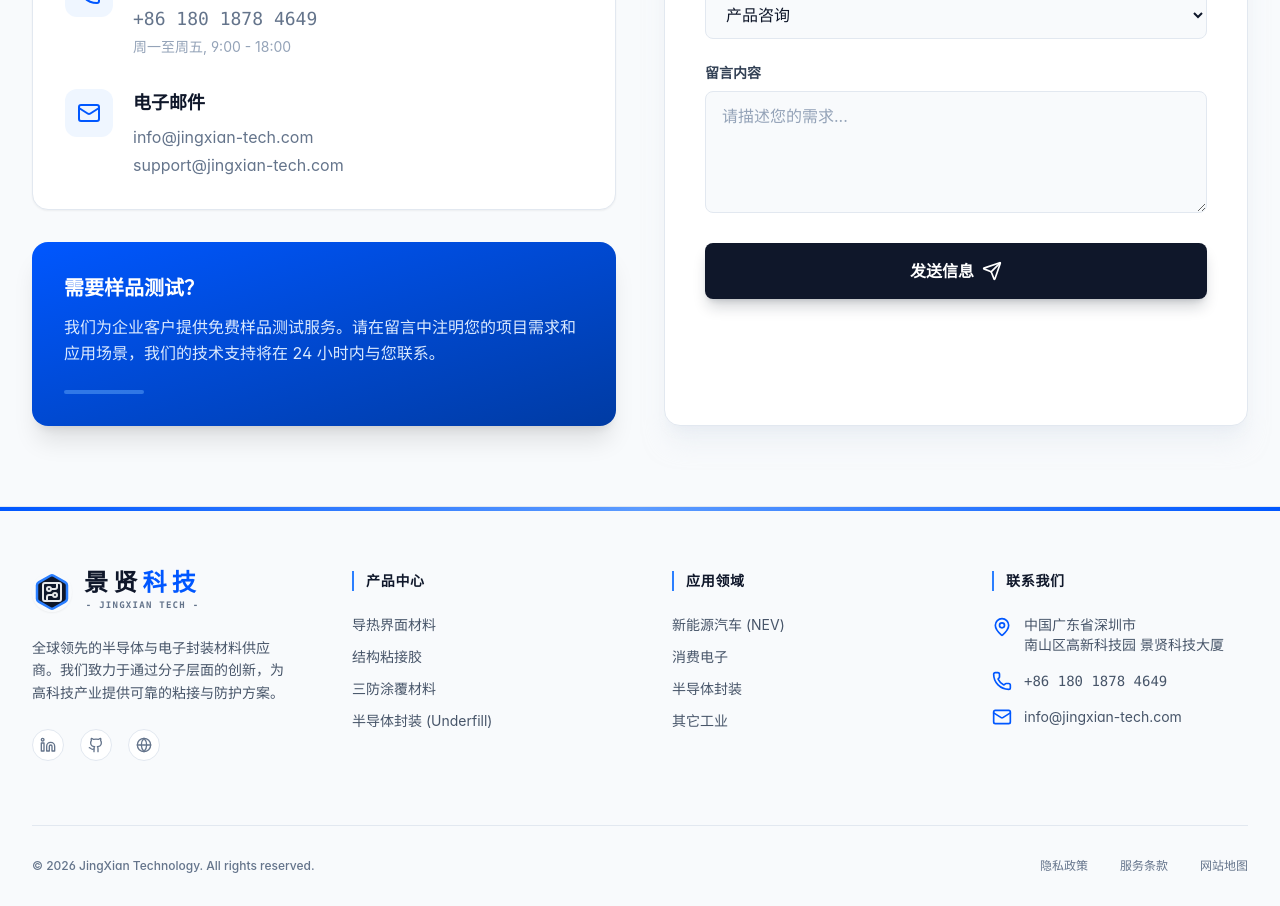
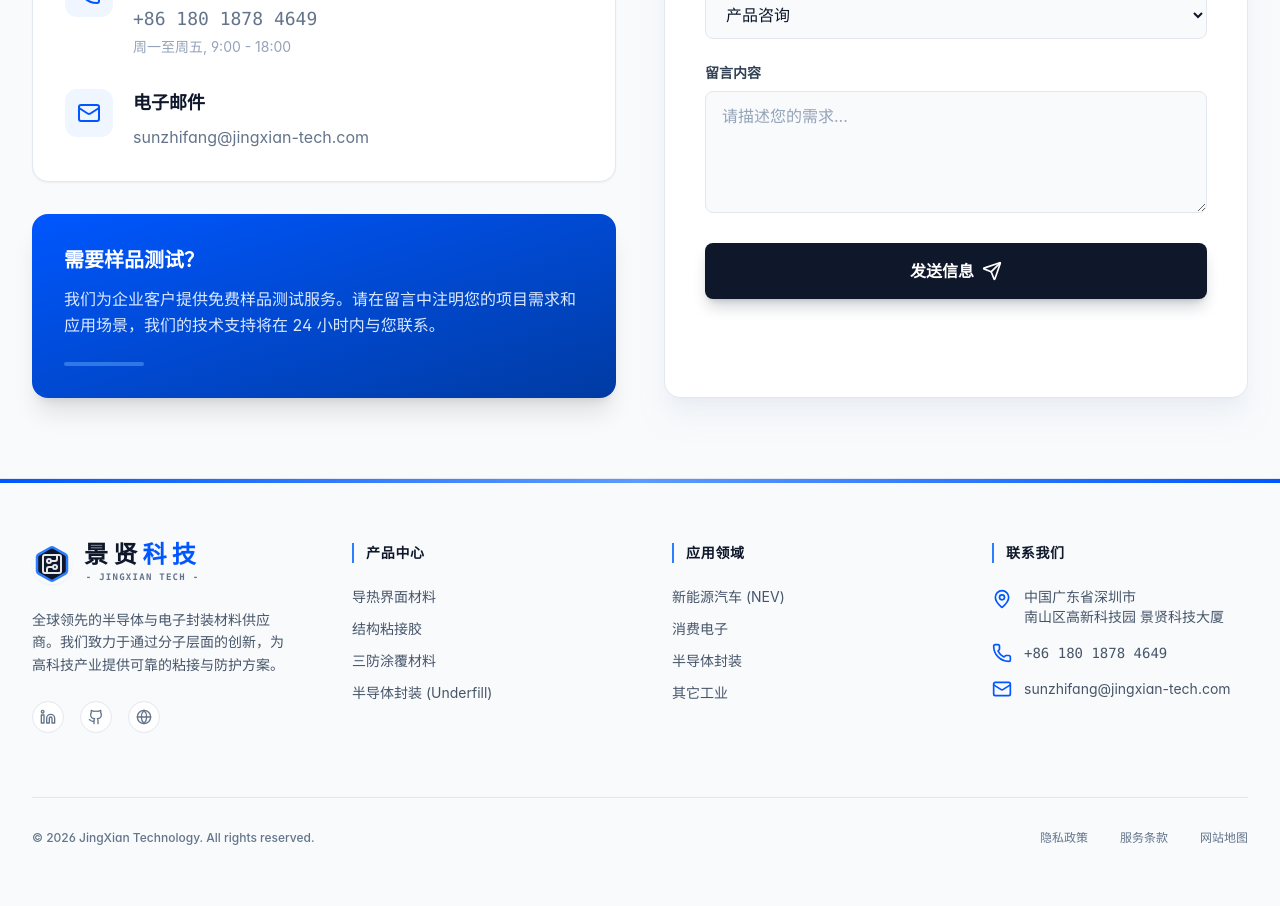
Before and after one commit to LY090382/jingxiantech, a React (Vite) app: page /#/contact in a window 1280 px wide. Shown: the part 580-1486 px from the top of the page. After the commit the page ends 1458 px from the top, so only its background shows below. Built offline with nearby package versions, Linux system fonts and the light colour scheme.

Commit message:
fix: Update contact email address
Replaces the generic "info@jingxian-tech.com" with the specific contact "sunzhifang@jingxian-tech.com" in the footer and contact page.

```diff
--- a/components/Footer.tsx
+++ b/components/Footer.tsx
@@ -75,7 +75,7 @@ const Footer: React.FC = () => {
                             </li>
                             <li className="flex items-center gap-3 text-slate-600 text-sm group">
                                 <Mail className="h-5 w-5 text-techBlue-600 shrink-0 group-hover:scale-110 transition-transform" />
-                                <span className="group-hover:text-slate-900 transition-colors">info@jingxian-tech.com</span>
+                                <span className="group-hover:text-slate-900 transition-colors">sunzhifang@jingxian-tech.com</span>
                             </li>
                         </ul>
                     </div>
--- a/pages/Contact.tsx
+++ b/pages/Contact.tsx
@@ -61,8 +61,7 @@ const Contact: React.FC = () => {
                                     </div>
                                     <div>
                                         <p className="text-slate-900 font-bold text-lg">电子邮件</p>
-                                        <p className="text-slate-500 mt-2">info@jingxian-tech.com</p>
-                                        <p className="text-slate-500 mt-1">support@jingxian-tech.com</p>
+                                        <p className="text-slate-500 mt-2">sunzhifang@jingxian-tech.com</p>
                                     </div>
                                 </div>
                             </div>
```
